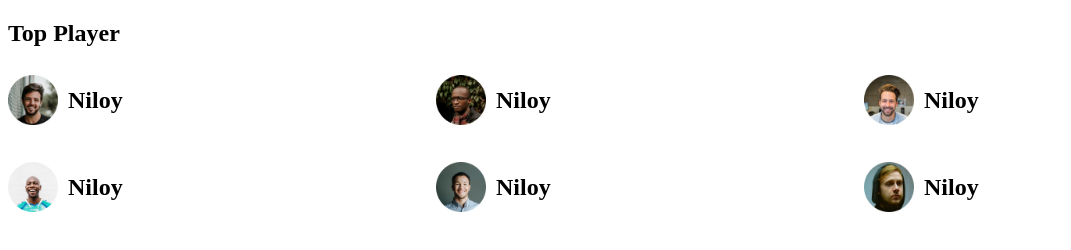
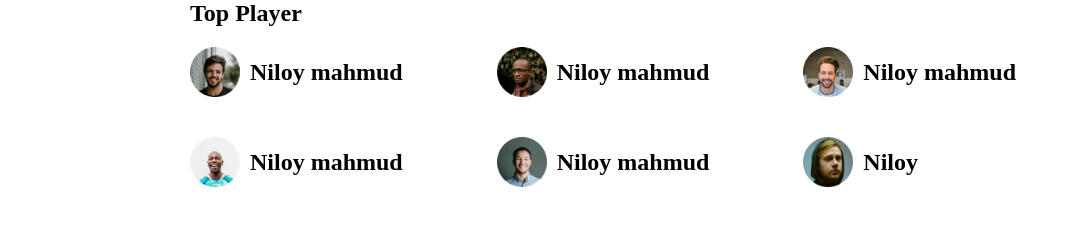
Before and after one commit to AbidurRahman24/grid-flex-css, a plain HTML site: page index.html in a window 1280 px wide. Shown: the whole page, without its empty margins (0-1071 px from the left). Drawn offline with Linux system fonts and the light colour scheme.

Commit message:
grid flex

```diff
--- a/index.html
+++ b/index.html
@@ -15,23 +15,23 @@
         <div class="top-player">
           <div class="player">
             <img src="images/Player.png" alt="" />
-            <h2>Niloy</h2>
+            <h2>Niloy mahmud</h2>
           </div>
           <div class="player">
             <img src="images/Player-1.png" alt="" />
-            <h2>Niloy</h2>
+            <h2>Niloy mahmud</h2>
           </div>
           <div class="player">
             <img src="images/Player-2.png" alt="" />
-            <h2>Niloy</h2>
+            <h2>Niloy mahmud</h2>
           </div>
           <div class="player">
             <img src="images/Player-3.png" alt="" />
-            <h2>Niloy</h2>
+            <h2>Niloy mahmud</h2>
           </div>
           <div class="player">
             <img src="images/Player-4.png" alt="" />
-            <h2>Niloy</h2>
+            <h2>Niloy mahmud</h2>
           </div>
           <div class="player">
             <img src="images/Player-5.png" alt="" />
--- a/style.css
+++ b/style.css
@@ -1,3 +1,12 @@
+*{
+    margin:0;
+    padding: 0;
+}
+main{
+    width: 900px;
+    max-width: 90%;
+    margin: 0 auto;
+}
 .top-player{
     display: grid;
     grid-template-columns: repeat(3, 1fr);
@@ -6,12 +15,22 @@
 .player{
     display:flex;
     align-items: center;
+    margin-top: 20px;
 }
 .player img{
     width: 50px;
     height: 50px;
 }
 .player h2{
-
     margin-left: 10px;
 }
+@media (max-width : 992px) {
+    .top-player{
+        grid-template-columns: repeat(2, 1fr);
+    }
+}
+@media (max-width : 668px) {
+    .top-player{
+        grid-template-columns: repeat(1, 1fr);
+    }
+}
```
